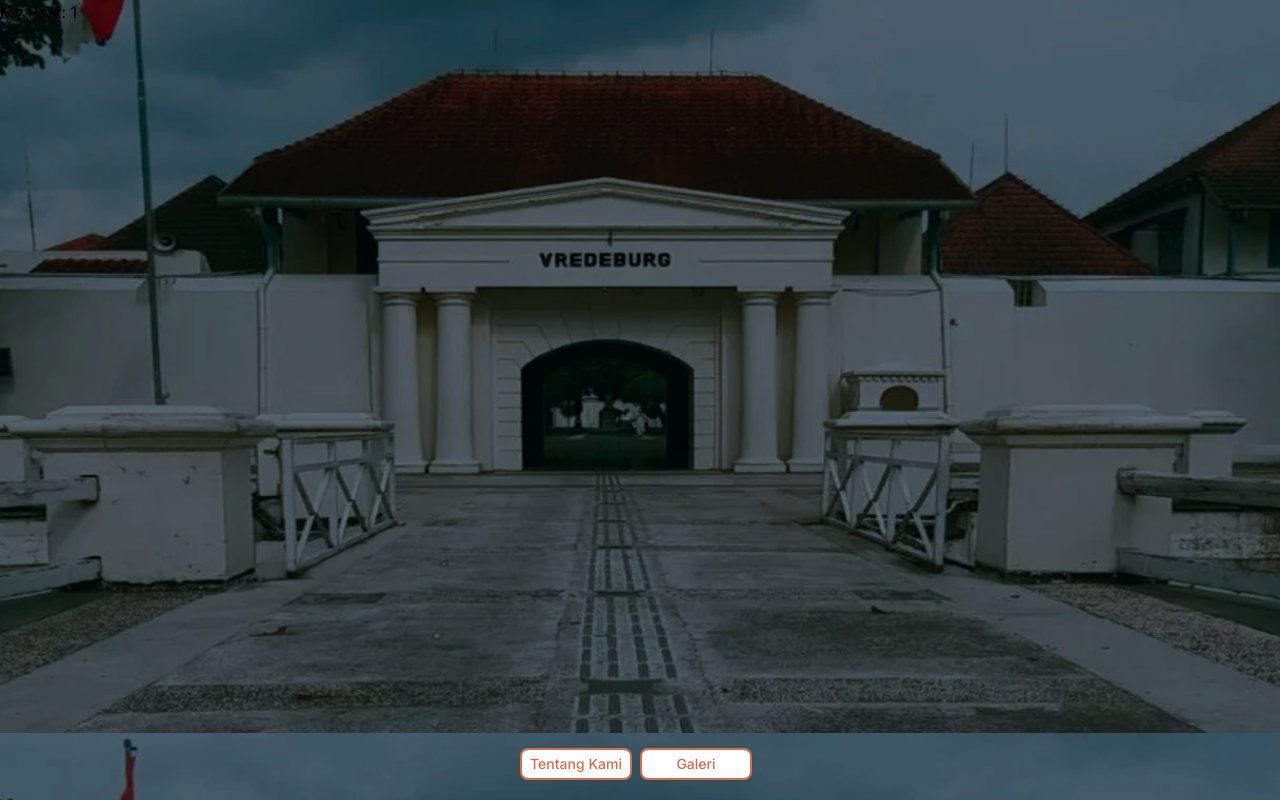
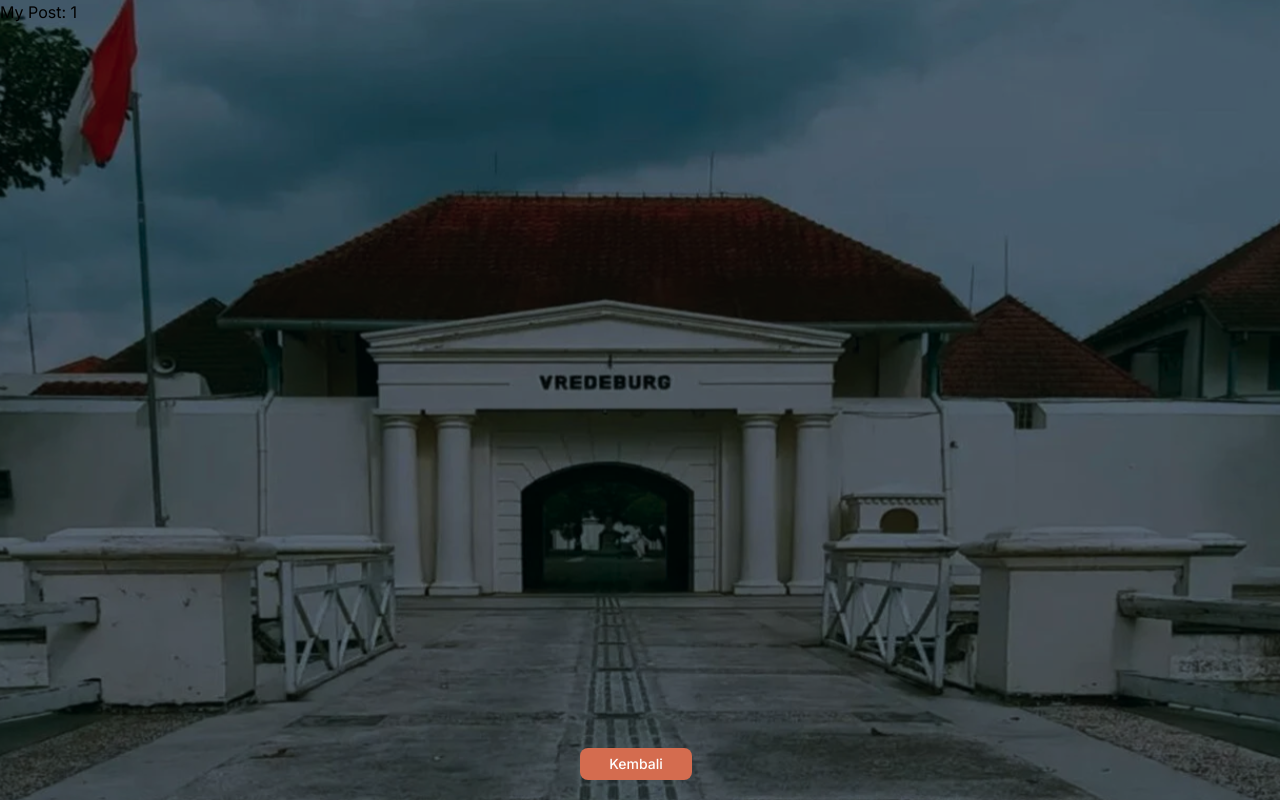
Before and after one commit to alisaid-sm/galeri-benteng-vredeburg, a Next.js app: page /galeri/1 in a window 1280 px wide. Built offline with nearby package versions, Linux system fonts and the light colour scheme.

Commit message:
feat: change background when choose foto

```diff
--- a/src/app/galeri/[id]/page.tsx
+++ b/src/app/galeri/[id]/page.tsx
@@ -4,5 +4,5 @@
   params: Promise<{ id: string }>;
 }) {
   const id = (await params).id;
-  return <div>My Post: {id}</div>;
+  return <div className="h-screen bg-[url('/img/mainbg.svg')] bg-center bg-cover">My Post: {id}</div>;
 }
--- a/src/components/navbar.tsx
+++ b/src/components/navbar.tsx
@@ -1,15 +1,24 @@
 "use client";
 
 import Link from "next/link";
-import { usePathname } from "next/navigation";
+import { useParams, usePathname } from "next/navigation";
 
 export default function Navbar() {
   const pathname = usePathname();
+  const params = useParams();
 
-  const active = "text-white bg-[#D46C4F] hover:bg-[#D46C4F] font-medium rounded-lg text-sm me-2 w-28 h-8";
-  const inactive = "text-[#D46C4F] bg-white hover:bg-white font-medium rounded-lg text-sm me-2 w-28 h-8 border-2 border-[#D46C4F]";
-
-  return (
+  return pathname === `/galeri/${params?.id}` ? (
+    <div className="flex justify-center w-full fixed bottom-5">
+      <Link href="/galeri">
+        <button
+          type="button"
+          className="btn-active"
+        >
+          Kembali
+        </button>
+      </Link>
+    </div>
+  ) : (
     <div className="flex justify-center w-full fixed bottom-5">
       <Link href="/">
         <button
@@ -22,7 +31,9 @@
       <Link href="/galeri">
         <button
           type="button"
-          className={`${pathname === "/galeri" ? "btn-active" : "btn-inactive"}`}
+          className={`${
+            pathname === "/galeri" ? "btn-active" : "btn-inactive"
+          }`}
         >
           Galeri
         </button>
```
